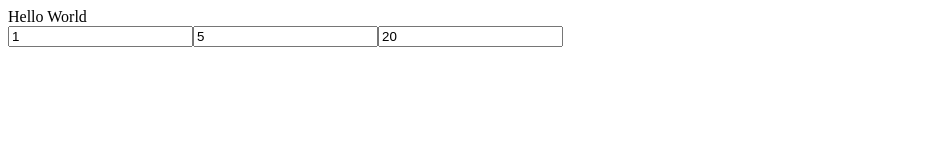
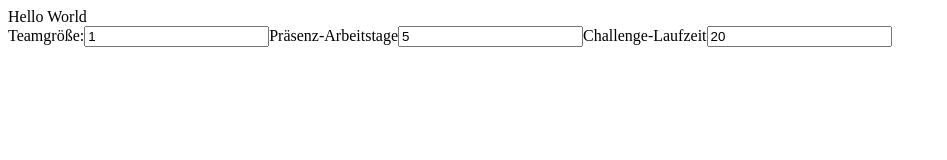
Before and after one commit to JanEberlein/InnovationCamp, a plain HTML site: page index.html in a window 1280 px wide. Shown: the whole page, without its empty margins (0-947 px from the left). Drawn offline with nearby package versions, Linux system fonts and the light colour scheme.

Commit message:
adds labels for inputs

```diff
--- a/index.html
+++ b/index.html
@@ -8,9 +8,12 @@
 <body>
   Hello World
   <div id="app">
-    <input v-model="teamsize" placeholder="Teamgröße">
-    <input v-model="workdays" placeholder="Präsenz-Arbeitstage">
-    <input v-model="timeframe" placeholder="Challenge-Laufzeit">
+    <label for="teamsize">Teamgröße:</label>
+    <input id="teamsize" v-model="teamsize">
+    <label for="workdays">Präsenz-Arbeitstage</label>
+    <input id="workdays" v-model="workdays">
+    <label for="timeframe">Challenge-Laufzeit</label>
+    <input id="timeframe" v-model="timeframe">
   </div>
   <script src="app.js"></script>
 </body>
```
